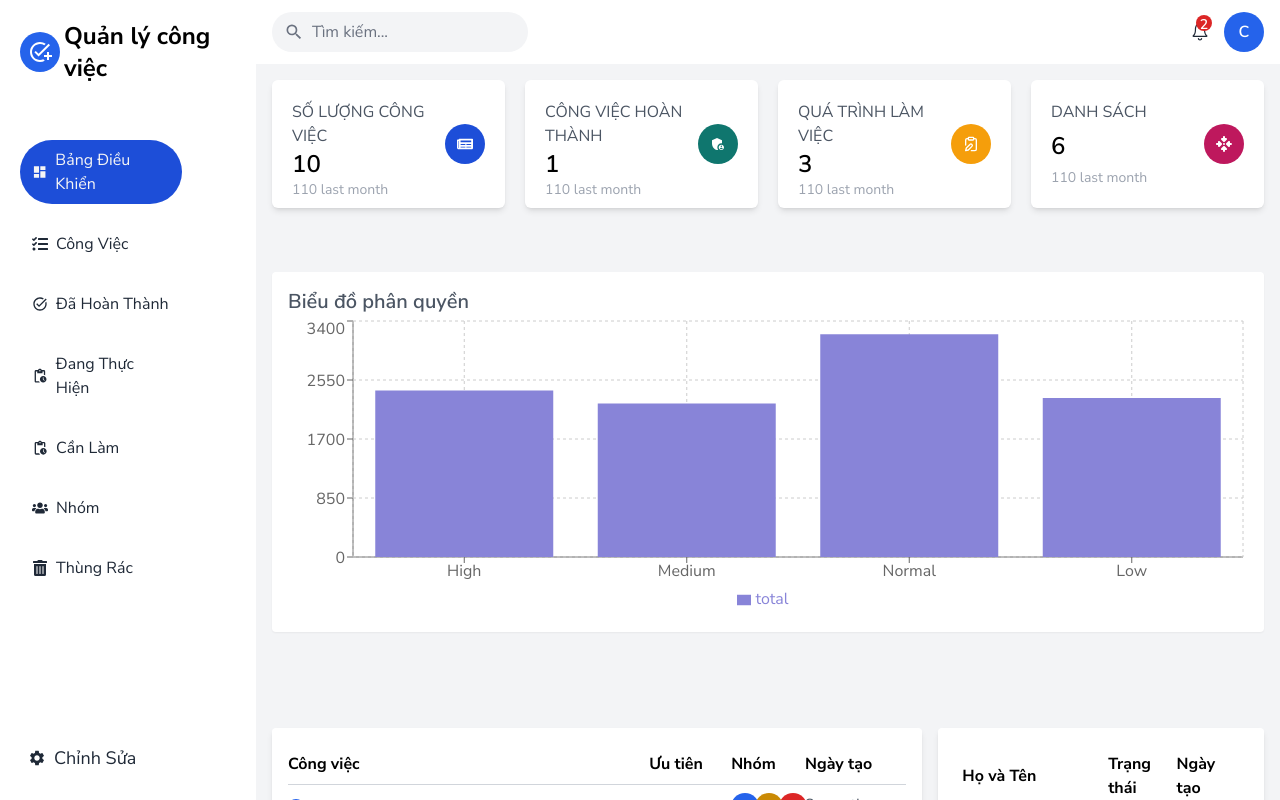
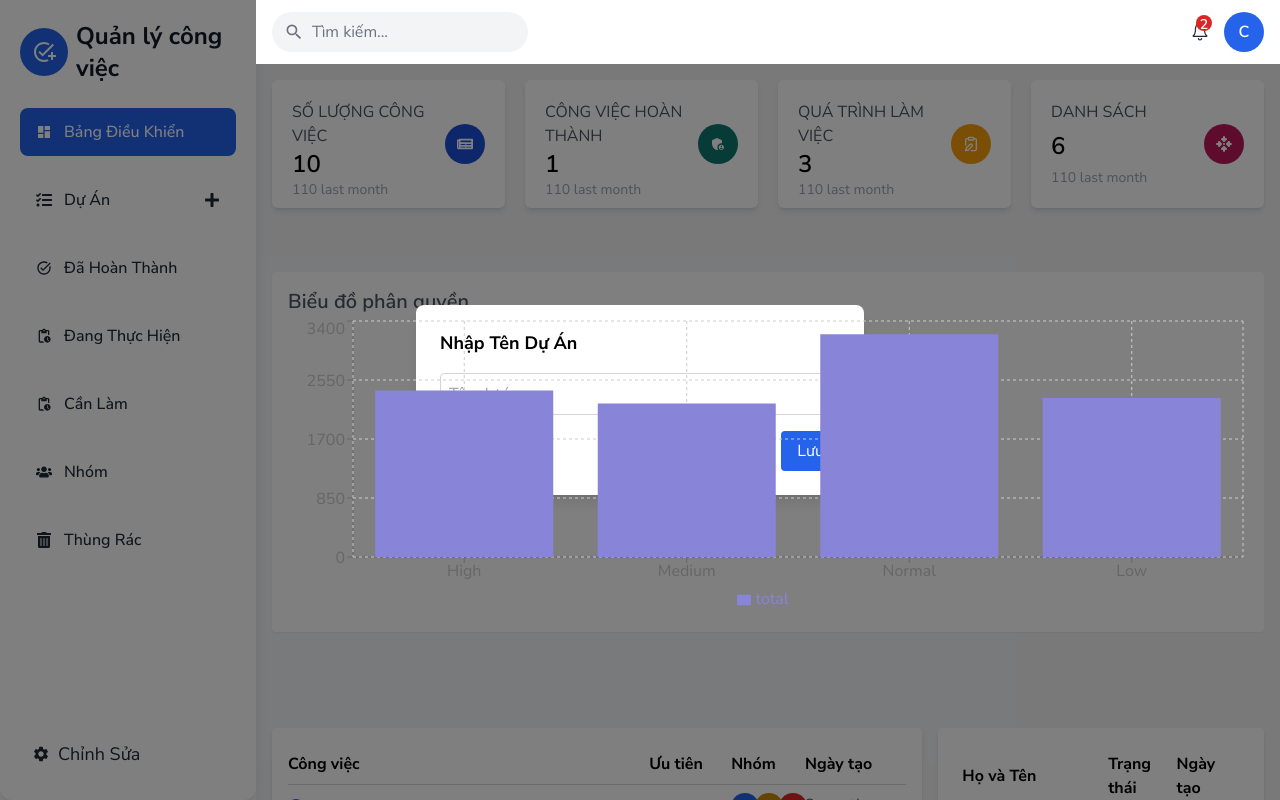
Before and after one commit to Khoadangdo123/QLPB, a React (Vite) app: page /dashboard in a window 1280 px wide. Both pictures are taken after a click on the button "Chỉnh Sửa". Built offline with nearby package versions, Linux system fonts and the light colour scheme.

Commit message:
update code model and new sub-menu project

```diff
--- a/src/components/Sidebar.jsx
+++ b/src/components/Sidebar.jsx
@@ -1,4 +1,4 @@
-import React from "react";
+import React, { useState } from "react";
 import {
   MdDashboard,
   MdOutlineAddTask,
@@ -6,101 +6,226 @@ import {
   MdSettings,
   MdTaskAlt,
 } from "react-icons/md";
-import { FaTasks, FaTrashAlt, FaUsers } from "react-icons/fa";
+import { FaTasks, FaTrashAlt, FaUsers, FaPlus } from "react-icons/fa";
 import { useDispatch, useSelector } from "react-redux";
 import { Link, useLocation } from "react-router-dom";
 import { setOpenSidebar } from "../redux/slices/authSlice";
 import clsx from "clsx";
 
+// Dữ liệu cho submenu của tab "Công Việc"
+const taskSubMenu = [
+  { label: "J2EE", link: "/tasks/j2ee", color: "bg-blue-500" },
+  { label: "C#", link: "/tasks/csharp", color: "bg-purple-500" },
+  { label: "QLDA", link: "/tasks/qlda", color: "bg-yellow-500" },
+];
+
+// Dữ liệu cho các tab trong sidebar
 const linkData = [
   {
     label: "Bảng Điều Khiển",
-    link: "dashboard",
+    link: "/dashboard",
     icon: <MdDashboard />,
   },
   {
-    label: "Công Việc",
-    link: "tasks",
+    label: "Dự Án",
+    link: "/tasks",
     icon: <FaTasks />,
+    subMenu: taskSubMenu,
   },
   {
     label: "Đã Hoàn Thành",
-    link: "completed/completed",
+    link: "/completed/completed",
     icon: <MdTaskAlt />,
   },
   {
     label: "Đang Thực Hiện",
-    link: "in-progress/in progress",
+    link: "/in-progress/in-progress",
     icon: <MdOutlinePendingActions />,
   },
   {
     label: "Cần Làm",
-    link: "todo/todo",
+    link: "/todo/todo",
     icon: <MdOutlinePendingActions />,
   },
   {
     label: "Nhóm",
-    link: "team",
+    link: "/team",
     icon: <FaUsers />,
   },
   {
     label: "Thùng Rác",
-    link: "trashed",
+    link: "/trashed",
     icon: <FaTrashAlt />,
   },
 ];
 
-
 const Sidebar = () => {
   const { user } = useSelector((state) => state.auth);
-
   const dispatch = useDispatch();
   const location = useLocation();
-
-  const path = location.pathname.split("/")[1];
-
+  const currentPath = location.pathname;
   const sidebarLinks = user?.isAdmin ? linkData : linkData.slice(0, 5);
-
   const closeSidebar = () => {
     dispatch(setOpenSidebar(false));
   };
+  const [expandedSubMenu, setExpandedSubMenu] = useState(null);
+  const [isModalOpen, setModalOpen] = useState(false);
+  const [projectName, setProjectName] = useState("");
+  const [error, setError] = useState(""); // State to track error
 
+  const handleProjectSubmit = (e) => {
+    e.preventDefault();
+
+    // Kiểm tra độ dài chuỗi
+    if (projectName.length < 3) {
+      setError("Tên dự án phải có ít nhất 3 ký tự!");
+      return;
+    }
+
+    if (projectName.length === 0) {
+      setError("Tên dự án không được để trống!");
+      return;
+    }
+
+    setError("");
+    console.log("Dự án được tạo:", projectName);
+    setProjectName(""); // Reset ô input
+    setModalOpen(false); // Đóng modal
+  };
+
+  // Component cho các đường dẫn trong Sidebar
   const NavLink = ({ el }) => {
+    const hasSubMenu = !!el.subMenu;
     return (
+      <>
         <Link
           to={el.link}
-        onClick={closeSidebar}
+          onClick={() => {
+            closeSidebar();
+            if (hasSubMenu) {
+              setExpandedSubMenu(el.label === expandedSubMenu ? null : el.label);
+            } else {
+              setExpandedSubMenu(null);
+            }
+          }}
           className={clsx(
-          "w-full lg:w-3/4 flex gap-2 px-3 py-2 rounded-full items-center text-gray-800 text-base hover:bg-[#2564ed2d]",
-          path === el.link.split("/")[0] ? "bg-blue-700 text-neutral-100" : ""
+            "w-full flex gap-3 px-4 py-3 rounded-lg items-center text-gray-800 text-base cursor-pointer transition-all duration-200",
+            currentPath.startsWith(el.link) ? "bg-blue-600 text-white" : "hover:bg-gray-100"
           )}
         >
           {el.icon}
-        <span className='hover:text-[#2564ed]'>{el.label}</span>
+          <span className='font-medium'>{el.label}</span>
+          {hasSubMenu && (
+            <span
+              className={clsx("ml-auto transition-transform duration-200", {
+                "rotate-180": expandedSubMenu === el.label
+              })}
+              onClick={(e) => {
+                e.preventDefault();
+                e.stopPropagation();
+                if (expandedSubMenu === el.label) {
+                  setExpandedSubMenu(null);
+                } else {
+                  setExpandedSubMenu(el.label);
+                  setModalOpen(true);
+                }
+              }}
+            >
+              <FaPlus />
+            </span>
+          )}
         </Link>
+        {hasSubMenu && expandedSubMenu === el.label && (
+          <div className="ml-8 flex flex-col space-y-2 mt-2">
+            {el.subMenu.map((subEl) => (
+              <Link
+                key={subEl.label}
+                to={subEl.link}
+                onClick={closeSidebar}
+                className={clsx(
+                  "flex items-center gap-2 px-3 py-2 rounded-lg text-gray-700 hover:bg-gray-100 transition-colors",
+                  currentPath === subEl.link ? "bg-blue-600 text-white" : ""
+                )}
+              >
+                <span className={`w-2 h-2 ${subEl.color} rounded-full`} />
+                <span className="font-medium">{subEl.label}</span>
+              </Link>
+            ))}
+          </div>
+        )}
+      </>
     );
   };
+
+  // Modal component để nhập tên dự án
+  const Modal = ({ isOpen, onClose }) => {
+    if (!isOpen) return null;
     return (
-    <div className='w-full  h-full flex flex-col gap-6 p-5'>
-      <h1 className='flex gap-1 items-center'>
-        <p className='bg-blue-600 p-2 rounded-full'>
-          <MdOutlineAddTask className='text-white text-2xl font-black' />
+      <div className="fixed inset-0 flex items-center justify-center z-50 bg-black bg-opacity-50">
+        <div className="bg-white p-6 rounded-lg shadow-lg max-w-md w-full">
+          <h2 className="text-lg font-bold mb-4">Nhập Tên Dự Án</h2>
+          <form onSubmit={handleProjectSubmit}>
+            <input
+              type="text"
+              placeholder="Tên dự án"
+              className={clsx(
+                "w-full p-2 border rounded mb-4",
+                error ? "border-red-500" : "border-gray-300"
+              )}
+              required
+            />
+            {error && <p className="text-red-500 text-sm mb-4">{error}</p>}
+            <div className="flex justify-end">
+              <button
+                type="button"
+                onClick={() => {
+                  setProjectName(""); // Reset lại trường dữ liệu
+                  setError(""); // Xóa lỗi nếu có
+                  onClose(); // Đóng modal
+                }}
+                className="mr-2 px-4 py-2 bg-gray-300 rounded hover:bg-gray-400"
+              >
+                Hủy
+              </button>
+              <button
+                type="submit"
+                className="px-4 py-2 bg-blue-600 text-white rounded hover:bg-blue-700"
+              >
+                Lưu
+              </button>
+            </div>
+          </form>
+        </div>
+      </div>
+    );
+  };
+
+  return (
+    <div className='w-full h-full flex flex-col gap-6 p-5 bg-white shadow-lg rounded-xl'>
+      <h1 className='flex gap-2 items-center'>
+        <p className='bg-blue-600 p-3 rounded-full'>
+          <MdOutlineAddTask className='text-white text-2xl' />
         </p>
-        <span className='text-2xl font-bold text-black'>Quản lý công việc</span>
+        <span className='text-2xl font-bold text-gray-900'>Quản lý công việc</span>
       </h1>
 
-      <div className='flex-1 flex flex-col gap-y-5 py-8'>
+      <div className='flex-1 flex flex-col gap-y-5'>
         {sidebarLinks.map((link) => (
           <NavLink el={link} key={link.label} />
         ))}
       </div>
 
-      <div className=''>
-        <button className='w-full flex gap-2 p-2 items-center text-lg text-gray-800'>
+      <div className='pt-4'>
+        <button
+          className='w-full flex gap-2 p-3 items-center text-lg text-gray-800 hover:bg-gray-100 rounded-lg transition'
+          onClick={() => setModalOpen(true)}
+        >
           <MdSettings />
           <span>Chỉnh Sửa</span>
         </button>
       </div>
+
+      <Modal isOpen={isModalOpen} onClose={() => setModalOpen(false)} />
     </div>
   );
 };
```
Also changed, not shown: 1 other file (tests, documents, lock files or other folders). Lines whose indentation alone changed are shown as unchanged.
